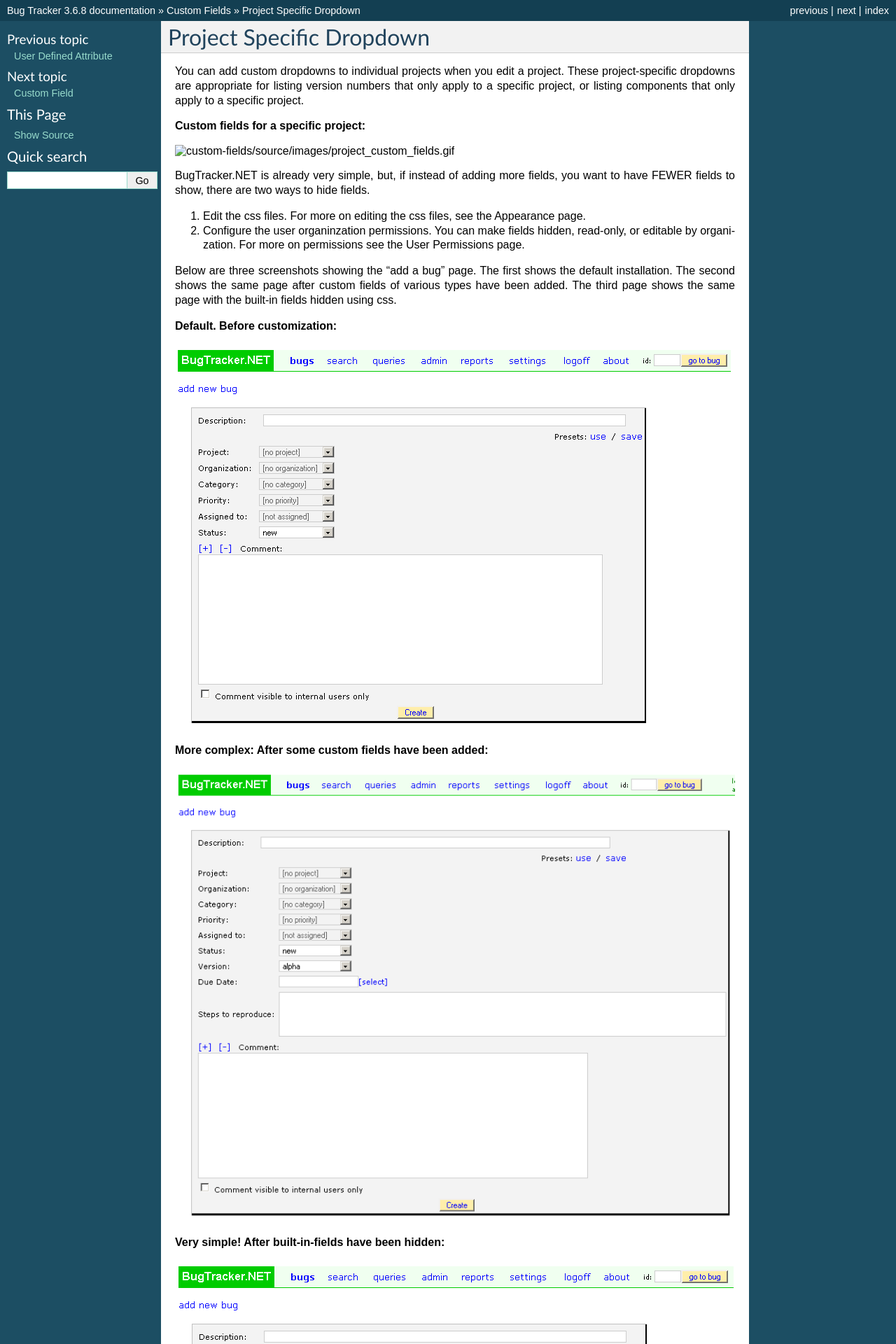
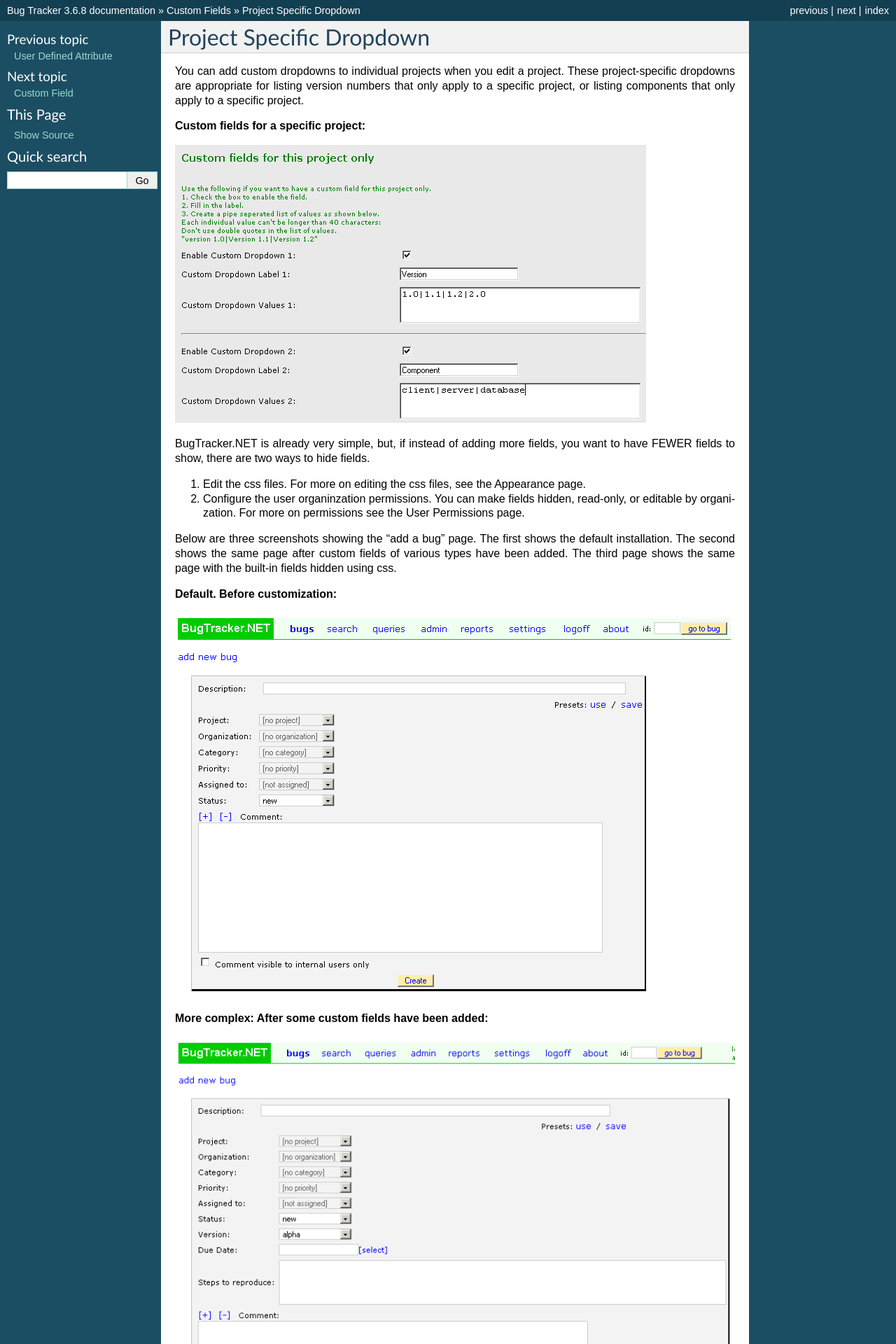
Before and after one commit to Displace99/Bug-Tracker, a Sphinx documentation site: the page built from docs/source/custom-fields/project-dropdown.rst, in a window 1280 px wide. Shown: the top 1920 px of the page at 70% size. Built offline with Sphinx 7.4.7, drawn with Linux system fonts in a browser that asks for light colours.

Commit message:
Fixes image url

```diff
--- a/docs/source/custom-fields/project-dropdown.rst
+++ b/docs/source/custom-fields/project-dropdown.rst
@@ -6,7 +6,7 @@ You can add custom dropdowns to individual projects when you edit a project. The
 
 **Custom fields for a specific project:**
 
-.. image:: source/images/project_custom_fields.gif
+.. image:: media/project_custom_fields.gif
 
 BugTracker.NET is already very simple, but, if instead of adding more fields, you want to have FEWER fields to show, there are two ways to hide fields.
 
```
Also changed, not shown: docs/source/custom-fields/media/project_custom_fields.gif (renamed from docs/source/images/project_custom_fields.gif).
